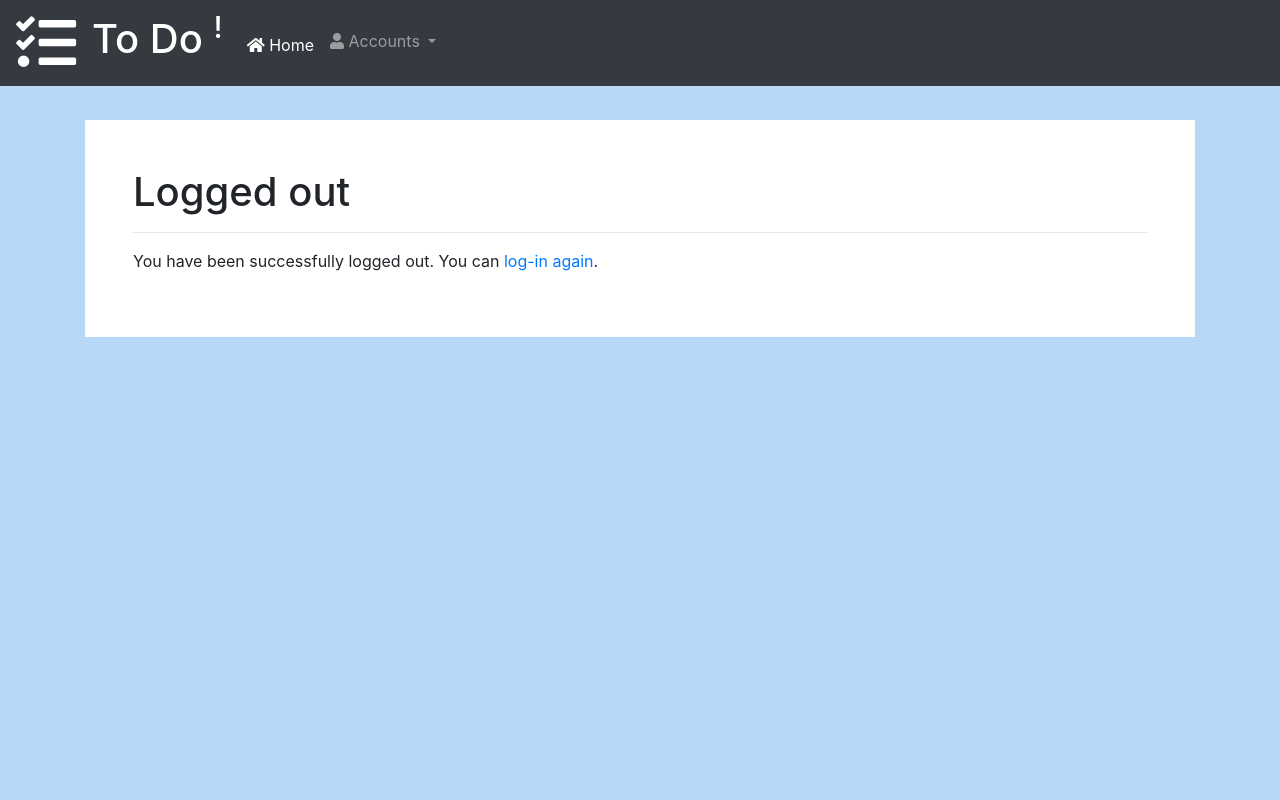
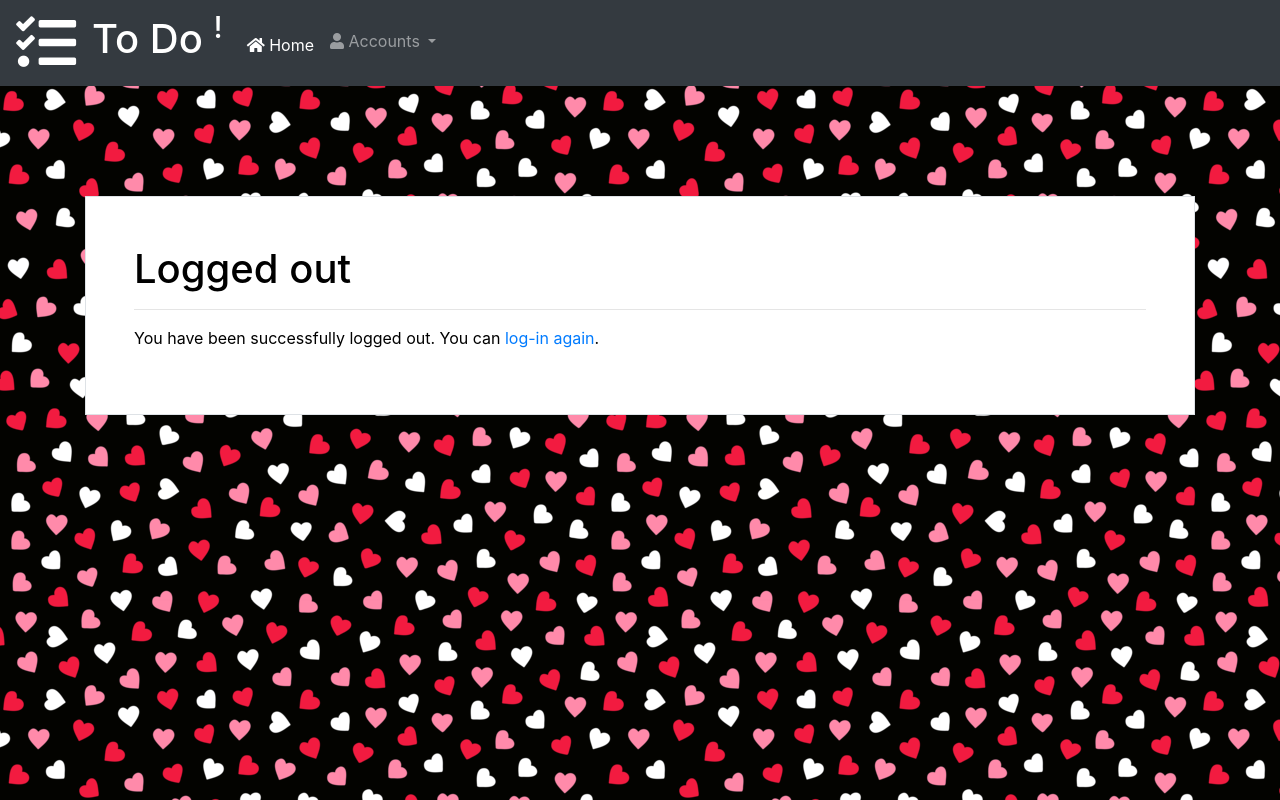
Before and after one commit to mayals/hello-from-May, a Django app: page /logout/ in a window 1280 px wide. Run offline with Django 3.2, Linux system fonts and the light colour scheme; some libraries are stand-ins or nearby versions.

Commit message:
work in fronend,change body background as pattern

```diff
--- a/src/static/css/todo/my_style.css
+++ b/src/static/css/todo/my_style.css
@@ -4,7 +4,7 @@ table .bkgr {
 }
 
 body {
-    background-color: #b8d8f8 !important;
+    background-color: #030300 !important;
 }
 
 
@@ -13,3 +13,10 @@ body {
     background-repeat: no-repeat;
     background-size: 100%;
 } */
+
+.pat {
+    background: url("/static/image/todo/pat6.png") 50% 0 repeat fixed;
+    color: black;
+    height: 650px;
+    padding: 100px 0 0 0;
+}
--- a/src/todo/templates/base.html
+++ b/src/todo/templates/base.html
@@ -17,7 +17,12 @@
 
     <title> {{ title }} | {{ sub_title }}</title>
   </head>
-  <body>
+
+{% comment %} ----body start ---- {% endcomment %}
+
+
+
+<body class='pat'>
 {% comment %} nabar start {% endcomment %}
 <nav class="navbar navbar-expand-lg navbar-dark bg-dark fixed-top">
   <!-- logo start -->
--- a/src/todo/templates/todo/index.html
+++ b/src/todo/templates/todo/index.html
@@ -4,7 +4,7 @@
 
 {% block content %}
 
-<br><br><br><br><br>
+<br><br>
 
 <div class='container'>
 
--- a/src/users/templates/users/login.html
+++ b/src/users/templates/users/login.html
@@ -7,7 +7,7 @@
 
 
 <section class='container mt-5 mb-5'>
-    <br><br><br><br><br><br>
+    <br><br>
 
     <!-- if messages  -->
     {% if messages %}
@@ -20,7 +20,7 @@
     <!-- end if messages  -->
 
 
-    <div class='bg-white p-5'>
+    <div class='bg-white p-5 border'>
 
         <h1>{{sub_title}}</h1>
         <p>Please, use the following form to log-in:</p>
--- a/src/users/templates/users/logout.html
+++ b/src/users/templates/users/logout.html
@@ -6,8 +6,8 @@
 {% block content %}
 
 <section class='container mt-5 mb-5'>
-     <br><br><br>
-    <div class='bg-white p-5'>
+     <br><br>
+    <div class='bg-white p-5 border'>
 
         <h1>Logged out</h1>
         <hr>
--- a/src/users/templates/users/signup.html
+++ b/src/users/templates/users/signup.html
@@ -4,7 +4,7 @@
 {% block title %}Create an account{% endblock %}
 
 {% block content %}
-   <br><br><br><br>
+   <br><br>
     <div class='container bg-white p-5 mt-5'>
         <br>
         <h1>Create an account</h1>
```
Also changed, not shown: src/db.sqlite3, src/static/css/todo/nezuko-kamado.png (deleted), src/static/image/todo/css3-gradient-pattern.png (deleted), src/static/image/todo/ihgsdfghjk.jpg (added), src/static/image/todo/nezuko-kamado.png (deleted), src/static/image/todo/pat1.png (renamed from src/static/css/todo/css3-gradient-pattern.png), src/static/image/todo/pat100.jpg (added), src/static/image/todo/pat11.gif (added), src/static/image/todo/pat22.jpg (added), src/static/image/todo/pat4.png (added), src/static/image/todo/pat5.png (added), src/static/image/todo/pat6.jpg (added), src/static/image/todo/pat6.png (added), src/static/image/todo/pat66.jpg (added).
